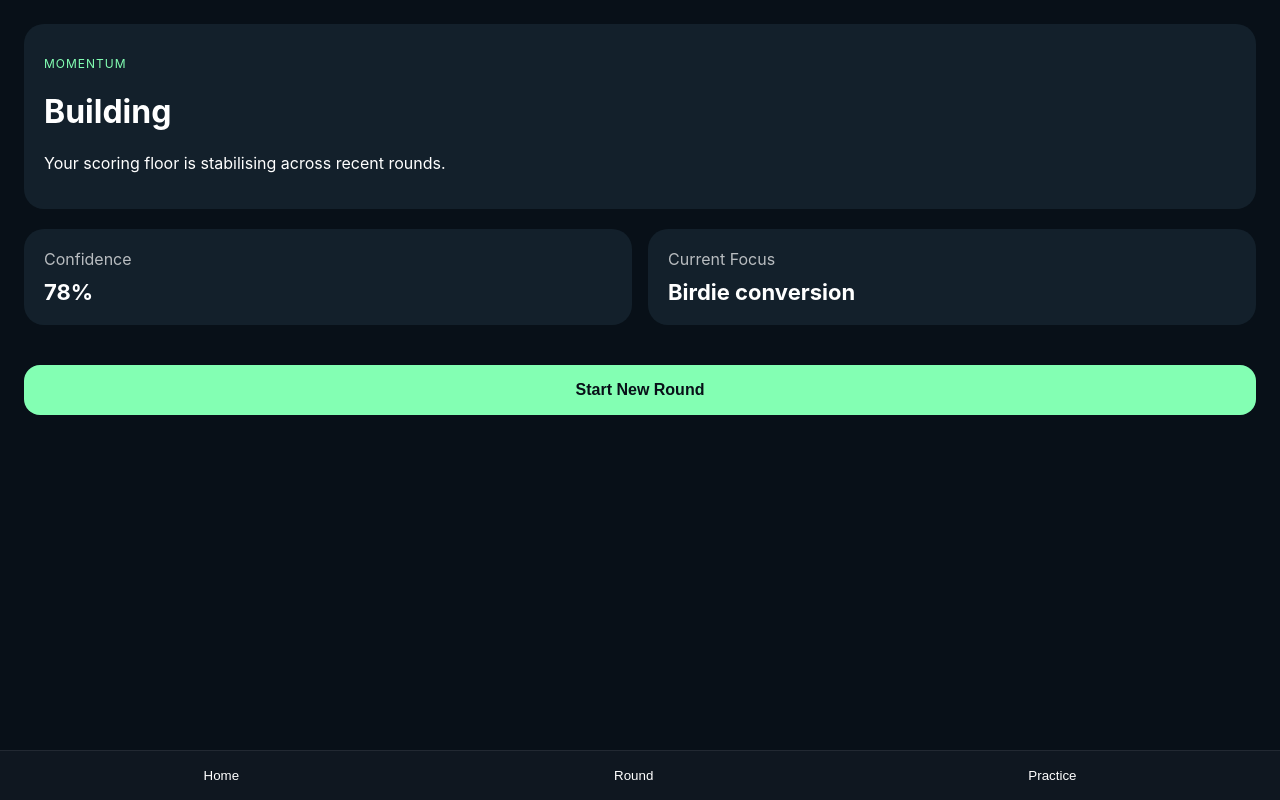
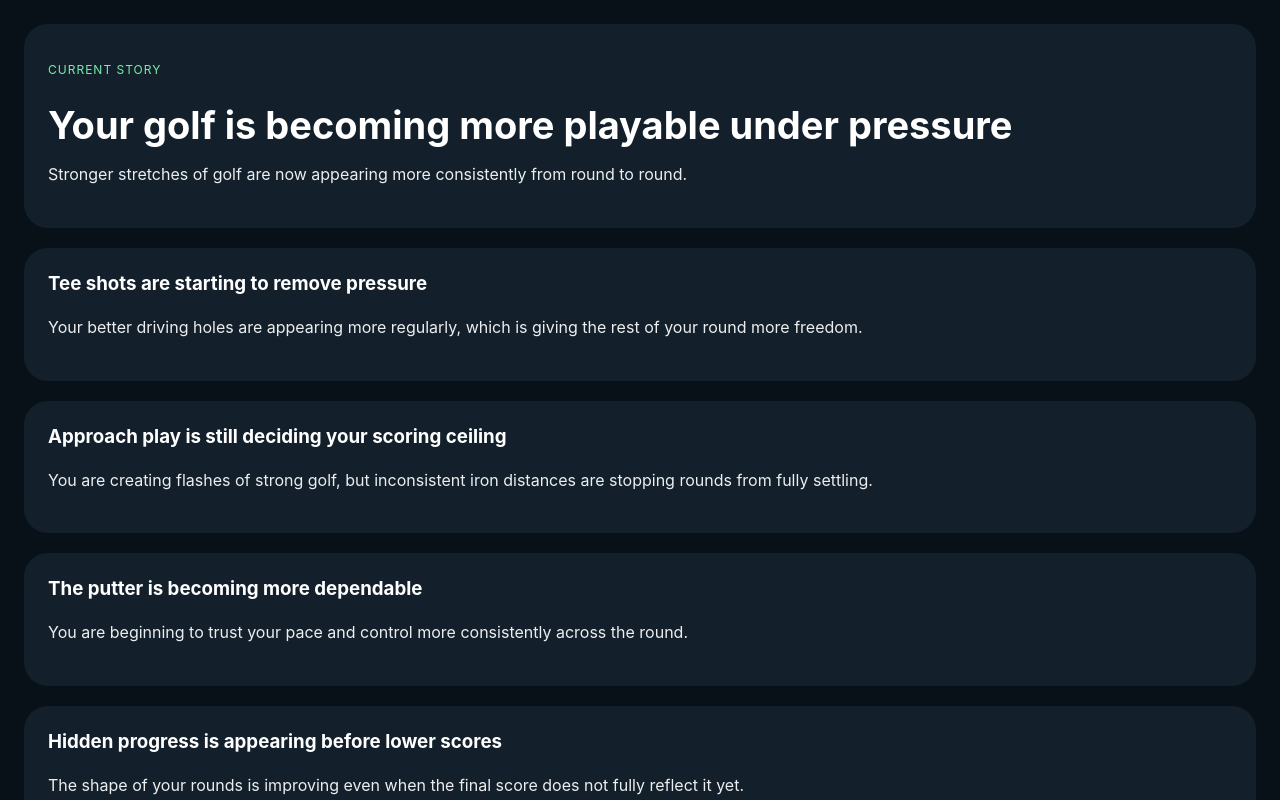
Before and after one commit to 1Kevin-Curtis/Lop-MVP, a React (Vite) app: page / in a window 1280 px wide. Shown: the top 800 px of the page. Built offline with nearby package versions, Linux system fonts and the light colour scheme.

Commit message:
Add files via upload

```diff
--- a/index.html
+++ b/index.html
@@ -1,6 +1,6 @@
 
 <!DOCTYPE html>
-<html lang="en">
+<html>
   <head>
     <meta charset="UTF-8" />
     <meta name="viewport" content="width=device-width, initial-scale=1.0" />
--- a/package.json
+++ b/package.json
@@ -1,8 +1,8 @@
 
 {
-  "name": "loop-mvp",
+  "name": "loop-interpretation-engine",
   "private": true,
-  "version": "1.0.0",
+  "version": "1.3.0",
   "type": "module",
   "scripts": {
     "dev": "vite",
--- a/src/App.jsx
+++ b/src/App.jsx
@@ -1,68 +1,6 @@
 
-import { useState } from "react";
 import HomeScreen from "./screens/HomeScreen";
-import CourseSetupScreen from "./screens/CourseSetupScreen";
-import CaptureRoundScreen from "./screens/CaptureRoundScreen";
-import RoundCompleteScreen from "./screens/RoundCompleteScreen";
-import PracticeScreen from "./screens/PracticeScreen";
-import BottomNav from "./components/BottomNav";
 
 export default function App() {
-  const [screen, setScreen] = useState("home");
-
-  const [roundData, setRoundData] = useState({
-    course: "Sunningdale",
-    tees: "White",
-    holes: [],
-    scoreHistory: [84, 82, 81, 79]
-  });
-
-  const startRound = (course, tees) => {
-    setRoundData(prev => ({
-      ...prev,
-      course,
-      tees,
-      holes: []
-    }));
-
-    setScreen("capture");
-  };
-
-  const completeRound = (holes) => {
-    const totalScore = holes.reduce((sum, h) => sum + h.score, 0);
-
-    setRoundData(prev => ({
-      ...prev,
-      holes,
-      scoreHistory: [...prev.scoreHistory, totalScore]
-    }));
-
-    setScreen("complete");
-  };
-
-  return (
-    <div className="app-shell">
-      {screen === "home" && (
-        <HomeScreen roundData={roundData} onStart={() => setScreen("setup")} />
-      )}
-
-      {screen === "setup" && (
-        <CourseSetupScreen onStart={startRound} />
-      )}
-
-      {screen === "capture" && (
-        <CaptureRoundScreen onComplete={completeRound} />
-      )}
-
-      {screen === "complete" && (
-        <RoundCompleteScreen roundData={roundData} />
-      )}
-
-      {screen === "practice" && (
-        <PracticeScreen />
-      )}
-
-      <BottomNav onNavigate={setScreen} />
-    </div>
-  );
+  return <HomeScreen />;
 }
--- /dev/null
+++ b/src/features/interpretation/interpretationEngine.js
@@ -0,0 +1,43 @@
+
+export function interpretPlayerModel(model) {
+  const narratives = [];
+
+  if (
+    model.driving.trend === "improving" &&
+    model.driving.stability === "emerging"
+  ) {
+    narratives.push({
+      title: "Tee shots are starting to remove pressure",
+      text:
+        "Your better driving holes are appearing more regularly, which is giving the rest of your round more freedom."
+    });
+  }
+
+  if (
+    model.approach.stability === "volatile"
+  ) {
+    narratives.push({
+      title: "Approach play is still deciding your scoring ceiling",
+      text:
+        "You are creating flashes of strong golf, but inconsistent iron distances are stopping rounds from fully settling."
+    });
+  }
+
+  if (
+    model.putting.stability === "stable"
+  ) {
+    narratives.push({
+      title: "The putter is becoming more dependable",
+      text:
+        "You are beginning to trust your pace and control more consistently across the round."
+    });
+  }
+
+  narratives.push({
+    title: "Hidden progress is appearing before lower scores",
+    text:
+      "The shape of your rounds is improving even when the final score does not fully reflect it yet."
+  });
+
+  return narratives;
+}
--- /dev/null
+++ b/src/features/models/performanceModel.js
@@ -0,0 +1,19 @@
+
+export function buildPlayerModel() {
+  return {
+    driving: {
+      trend: "improving",
+      stability: "emerging"
+    },
+
+    approach: {
+      trend: "flat",
+      stability: "volatile"
+    },
+
+    putting: {
+      trend: "improving",
+      stability: "stable"
+    }
+  };
+}
--- a/src/screens/HomeScreen.jsx
+++ b/src/screens/HomeScreen.jsx
@@ -1,32 +1,44 @@
 
-import { buildProgressionStory } from "../features/progress/progressionEngine";
+import { buildPlayerModel } from "../features/models/performanceModel";
+import { interpretPlayerModel } from "../features/interpretation/interpretationEngine";
 
-export default function HomeScreen({ roundData, onStart }) {
-  const story = buildProgressionStory(roundData.scoreHistory);
+export default function HomeScreen() {
+  const model = buildPlayerModel();
+
+  const narratives = interpretPlayerModel(model);
 
   return (
     <div className="screen">
       <div className="hero-card">
-        <p className="eyebrow">Momentum</p>
-        <h1>{story.momentum}</h1>
-        <p>{story.summary}</p>
+        <p className="eyebrow">Current Story</p>
+
+        <h1>
+          Your golf is becoming more playable under pressure
+        </h1>
+
+        <p>
+          Stronger stretches of golf are now appearing more consistently from round to round.
+        </p>
       </div>
 
-      <div className="metric-grid">
-        <div className="metric-card">
-          <span>Confidence</span>
-          <strong>{story.confidence}%</strong>
+      {narratives.map((item, index) => (
+        <div className="story-card" key={index}>
+          <h3>{item.title}</h3>
+          <p>{item.text}</p>
         </div>
+      ))}
 
-        <div className="metric-card">
-          <span>Current Focus</span>
-          <strong>{story.focus}</strong>
-        </div>
+      <div className="focus-card">
+        <p className="eyebrow">Next Focus</p>
+
+        <h2>
+          Tighten approach distance control from scoring range
+        </h2>
+
+        <p>
+          Your recent rounds suggest this is now the clearest path to lower scores.
+        </p>
       </div>
-
-      <button className="primary-button" onClick={onStart}>
-        Start New Round
-      </button>
     </div>
   );
 }
--- a/src/styles/global.css
+++ b/src/styles/global.css
@@ -12,35 +12,22 @@ body {
 
 .screen {
   padding: 24px;
-  padding-bottom: 100px;
+  padding-bottom: 80px;
 }
 
 .hero-card,
-.card,
-.metric-card,
-.insight-card,
-.next-round-card {
+.story-card,
+.focus-card {
   background: #13202b;
-  border-radius: 20px;
-  padding: 20px;
+  border-radius: 24px;
+  padding: 24px;
   margin-bottom: 20px;
 }
 
-.metric-grid {
-  display: grid;
-  grid-template-columns: 1fr 1fr;
-  gap: 16px;
-  margin-bottom: 20px;
-}
-
-.metric-card span {
-  display: block;
-  opacity: 0.7;
-  margin-bottom: 10px;
-}
-
-.metric-card strong {
-  font-size: 22px;
+.hero-card h1 {
+  font-size: 38px;
+  line-height: 1.1;
+  margin-bottom: 16px;
 }
 
 .eyebrow {
@@ -48,83 +35,16 @@ body {
   text-transform: uppercase;
   font-size: 12px;
   letter-spacing: 1px;
+  margin-bottom: 12px;
 }
 
-.primary-button {
-  width: 100%;
-  padding: 16px;
-  border: none;
-  border-radius: 16px;
-  background: #83ffb3;
-  color: #081018;
-  font-size: 16px;
-  font-weight: 700;
+h2,
+h3 {
+  margin-top: 0;
+  line-height: 1.3;
 }
 
-.bottom-nav {
-  position: fixed;
-  bottom: 0;
-  width: 100%;
-  display: flex;
-  justify-content: space-around;
-  padding: 16px;
-  background: #0f1720;
-  border-top: 1px solid rgba(255,255,255,0.08);
+p {
+  line-height: 1.6;
+  opacity: 0.92;
 }
-
-.bottom-nav button {
-  background: transparent;
-  border: none;
-  color: white;
-}
-
-.score-selector {
-  display: flex;
-  justify-content: center;
-  align-items: center;
-  gap: 24px;
-  margin: 40px 0;
-}
-
-.score-selector button {
-  width: 60px;
-  height: 60px;
-  border-radius: 50%;
-  border: none;
-  font-size: 28px;
-}
-
-.score-number {
-  font-size: 64px;
-  font-weight: 700;
-}
-
-.tag-grid {
-  display: flex;
-  flex-wrap: wrap;
-  gap: 12px;
-}
-
-.tag-grid button {
-  flex: 1 1 40%;
-  padding: 16px;
-  border-radius: 16px;
-  border: 1px solid rgba(255,255,255,0.08);
-  background: rgba(255,255,255,0.05);
-  color: white;
-}
-
-.active-tag {
-  background: #83ffb3 !important;
-  color: #081018 !important;
-  font-weight: 700;
-}
-
-select {
-  width: 100%;
-  padding: 14px;
-  margin-top: 8px;
-  margin-bottom: 18px;
-  border-radius: 12px;
-  border: none;
-}
```
Also changed, not shown: 1 other file (tests, documents, lock files or other folders).
